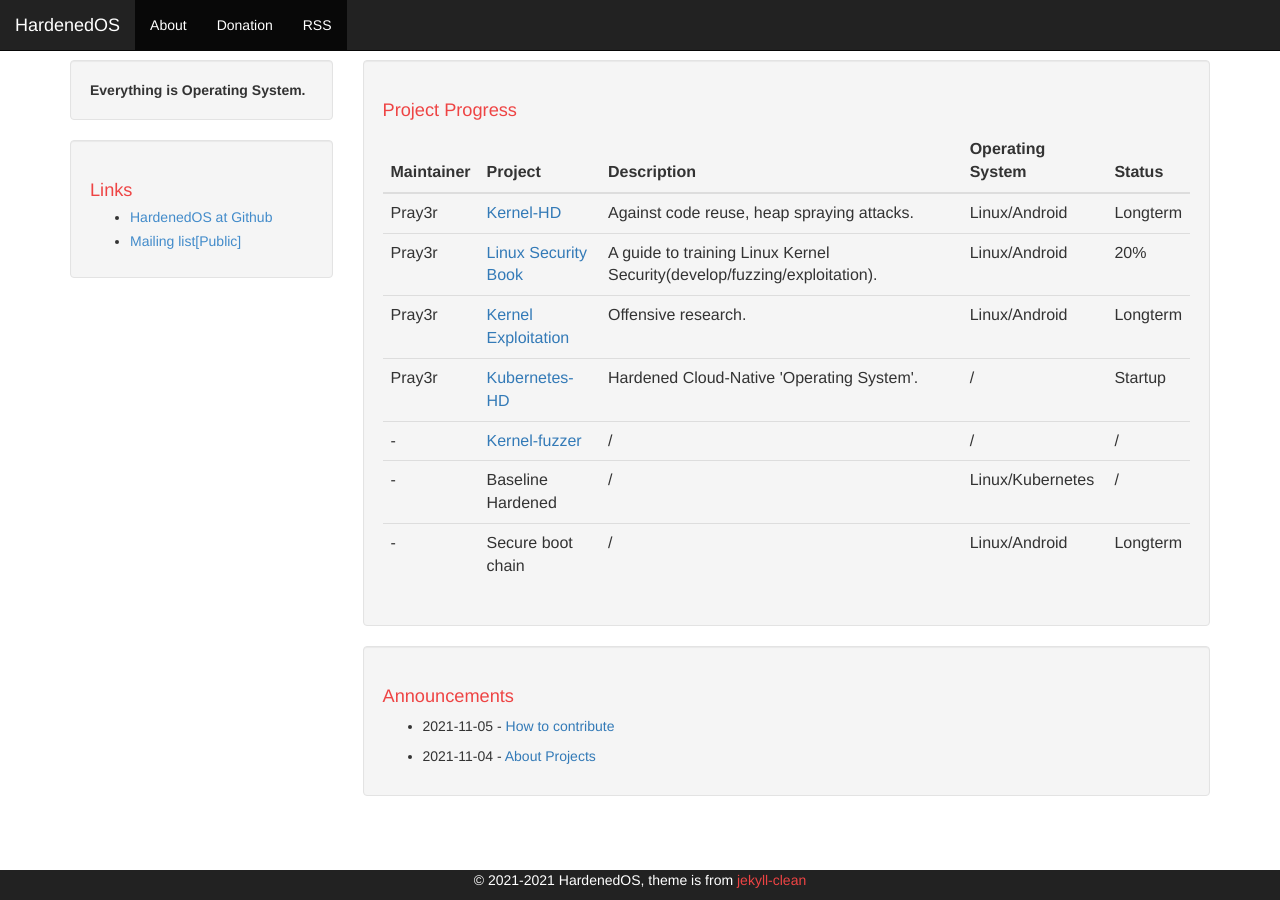
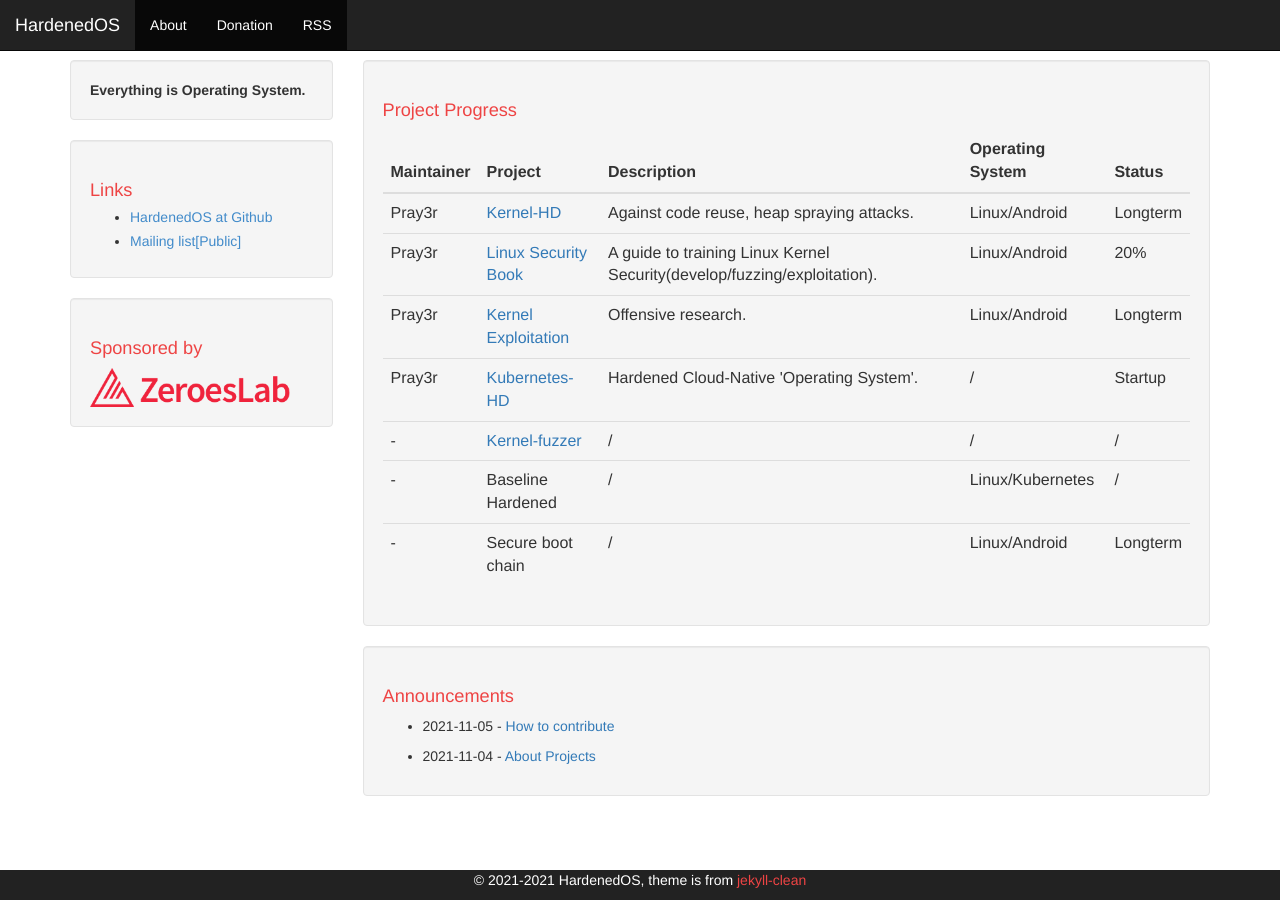
Before and after one commit to HardenedOS/hardenedos.github.io, a Jekyll site: the page built from index.html, in a window 1280 px wide. Built offline with Jekyll 4.4.1, drawn with Linux system fonts in a browser that asks for light colours; the list of posts is cut into pages by our own code.

Commit message:
add a sponsorship member

```diff
--- a/_includes/sidebar.html
+++ b/_includes/sidebar.html
@@ -5,3 +5,7 @@
 <div class="sidebar well">
 {%include links-list.html %}
 </div>
+
+<div class="sidebar well">
+{%include sponsored.html %}
+</div>
--- /dev/null
+++ b/_includes/sponsored.html
@@ -0,0 +1,3 @@
+<h1>Sponsored by</h1>
+<a href="https://zeroeslab.com"><img src="images/partners/zeroeslab.png" alt="Zeroeslab" width="200"  /></a>
+</ul>
```
Also changed, not shown: images/partners/zeroeslab.png (added).
